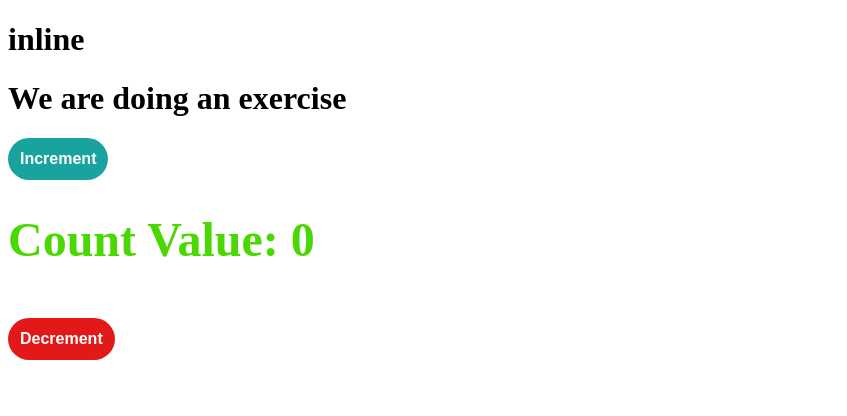
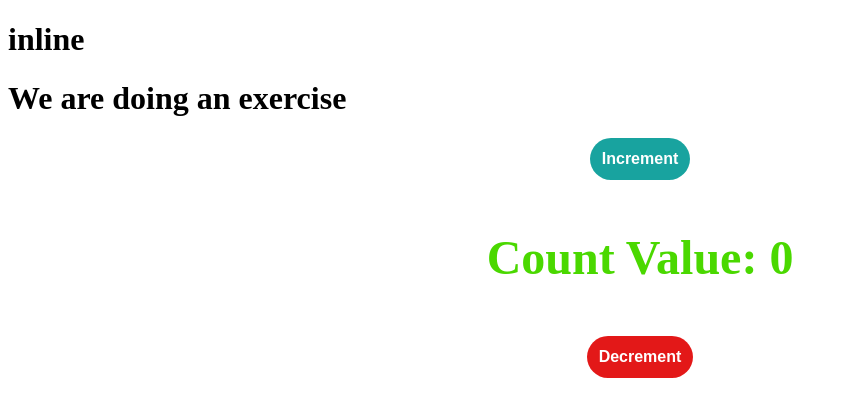
Before and after one commit to asadullahjamil0/inline, an Angular app: page / in a window 1280 px wide. Shown: the top 416 px of the page, without its empty margins (0-847 px from the left). Built offline with nearby package versions, Linux system fonts and the light colour scheme.

Commit message:
Added some css.

```diff
--- a/src/app/counter/counter.component.css
+++ b/src/app/counter/counter.component.css
@@ -1,3 +1,9 @@
+.display {
+    display: flex;
+    align-items: center;
+    flex-direction: column;
+}
+
 .shaping {
     background-color: #009a95;
     border: 0px solid black;
@@ -9,7 +15,7 @@
     opacity: 0.9;
 }
 
-.heading{
+.heading {
     font-family: cooper;
     color: #4ad800;
     font-size: xxx-large;
--- a/src/app/counter/counter.component.html
+++ b/src/app/counter/counter.component.html
@@ -1,7 +1,9 @@
 <h1>We are doing an exercise</h1>
 
-<button class="shaping btn" (click)="changeCount('Add')">Increment</button>
-<br>
-<h1 class="heading">Count Value: {{counter}}</h1>
-<br>
-<button class="shaping1 btn" (click)="changeCount('Subtract')">Decrement</button>
+<div class="display">
+    <button class="shaping btn" (click)="changeCount('Add')">Increment</button>
+    <br>
+    <h1 class="heading">Count Value: {{counter}}</h1>
+    <br>
+    <button class="shaping1 btn" (click)="changeCount('Subtract')">Decrement</button>
+</div>
```
